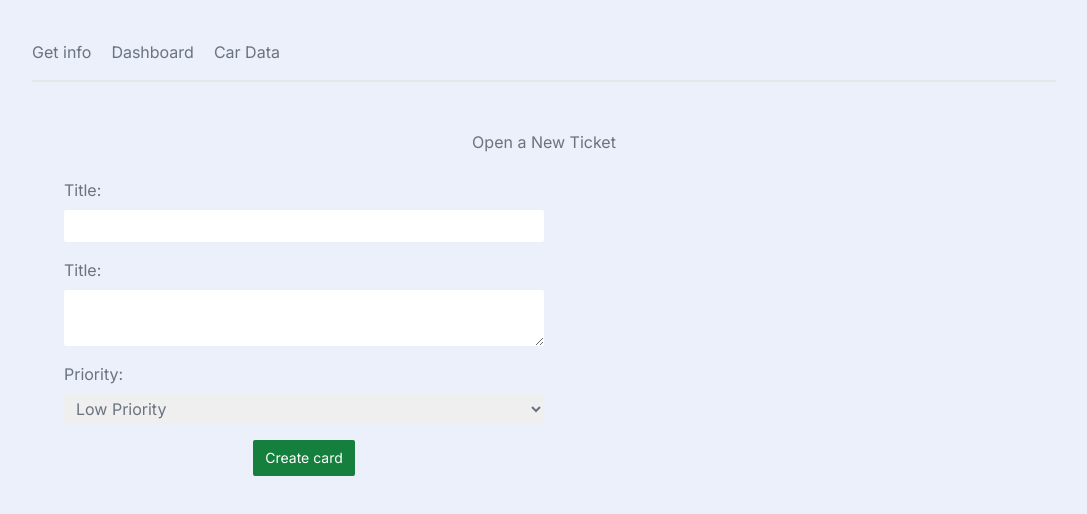
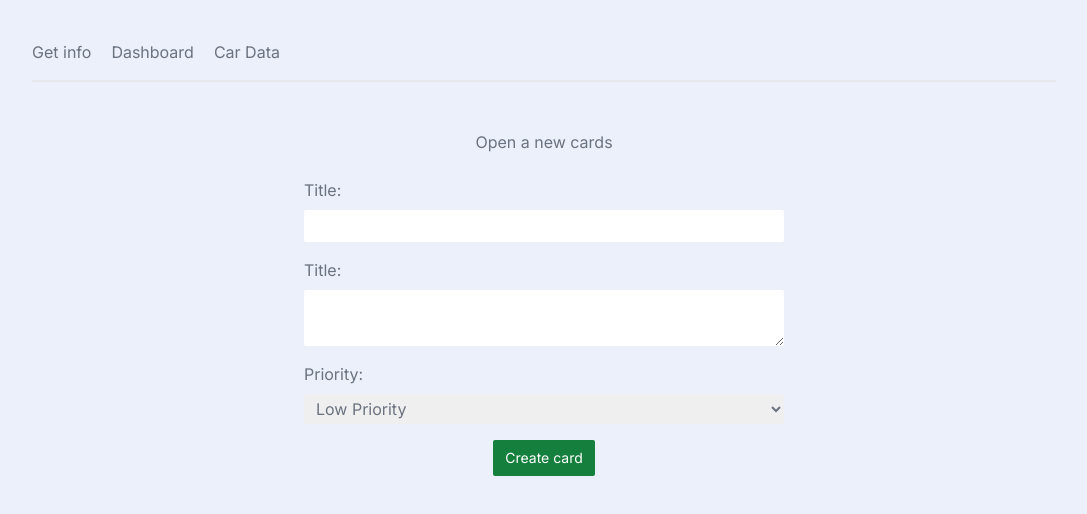
Before and after one commit to tchasinga/web-page, a Next.js app: page /cardata/create in a window 1280 px wide. Shown: the top 514 px of the page, without its empty margins (96-1183 px from the left). Built offline with nearby package versions, Linux system fonts and the light colour scheme.

Commit message:
new data online

```diff
--- a/src/app/cardata/create/CreateForm.js
+++ b/src/app/cardata/create/CreateForm.js
@@ -35,7 +35,7 @@ export default function CreateForm() {
   };
 
   return (
-    <form onSubmit={handleSubmit} className="w-1/2">
+    <form onSubmit={handleSubmit} className="w-1/2 mx-auto">
       <label>
         <span>Title:</span>
         <input
--- a/src/app/cardata/create/page.js
+++ b/src/app/cardata/create/page.js
@@ -3,7 +3,7 @@ import CreateForm from './CreateForm'
 export default async function CreateTicket() {
   return (
     <main>
-      <h2 className="text-center">Open a New Ticket</h2>
+      <h2 className="text-center">Open a new cards</h2>
       <CreateForm />
     </main>
   )
```
